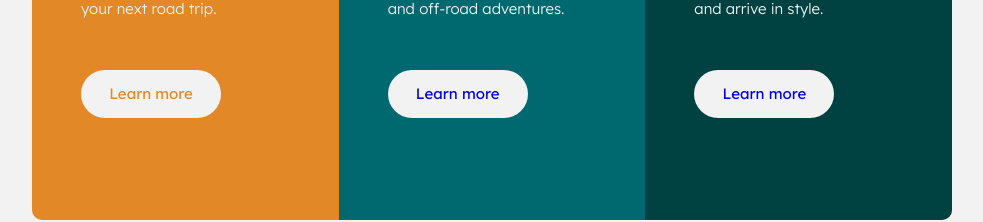
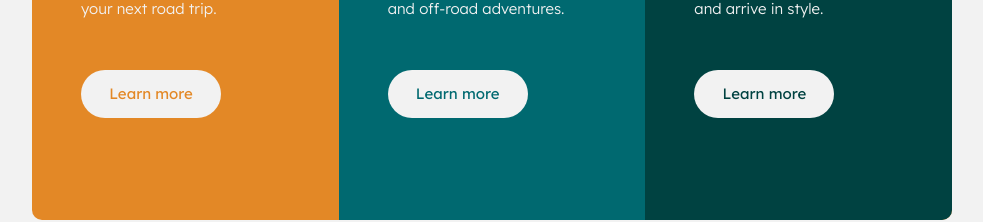
Before and after one commit to FrancisoRocha/3-column-preview-card-component, a plain HTML site: page index.html in a window 1280 px wide. Shown: the part 430-652 px from the top of the page, without its empty margins (148-1131 px from the left). Drawn offline with Linux system fonts and the light colour scheme.

Commit message:
color texto boton cambiado

```diff
--- a/style/style.css
+++ b/style/style.css
@@ -168,11 +168,11 @@ body{
     color: var(--cardUno);
 }
 
-.card__two{
+.two{
     color: var(--cardDos);
 }
 
-.card__three{
+.three{
     color: var(--cardTres);
 }
 
```
